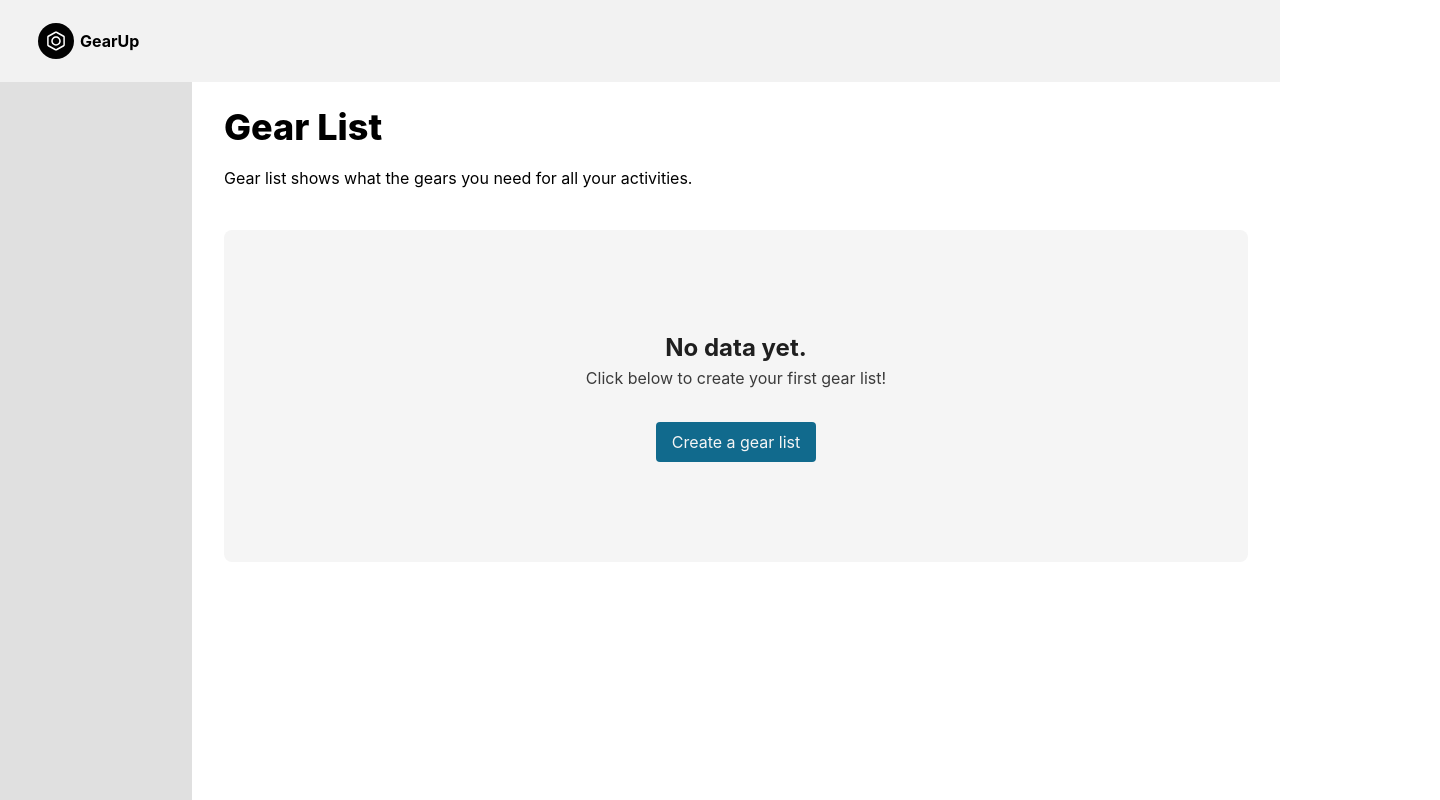
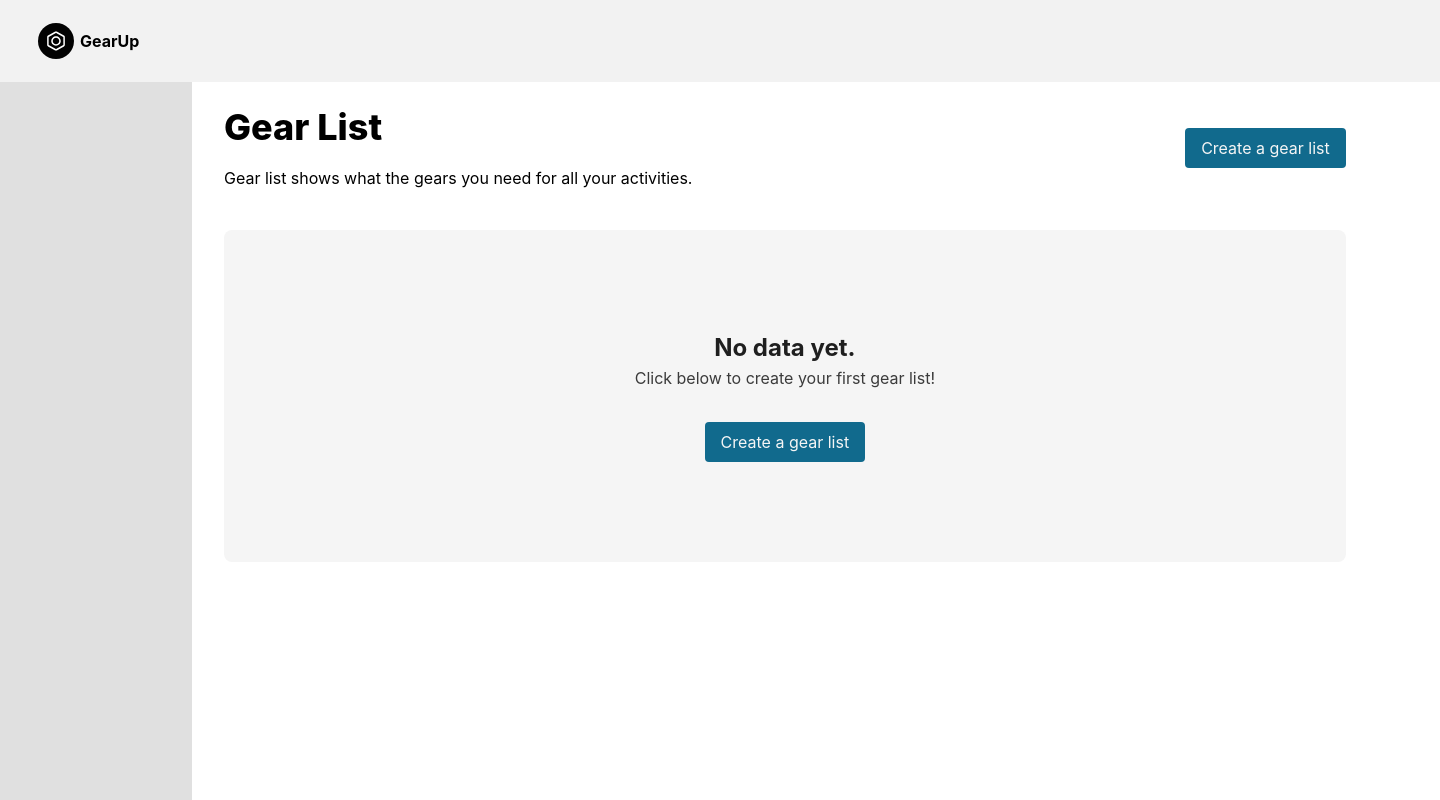
Before and after one commit to louislu3405/GearUp-frontend, a React (Create React App) app: page / in a window 1280 px wide. Shown: the whole page, 1440 px wide, since content can reach past the window. Built offline with nearby package versions, Linux system fonts and the light colour scheme; no server answers.

Commit message:
Update layout: Move create gear list button to top right and fix App min width

```diff
--- a/src/components/GearListView.js
+++ b/src/components/GearListView.js
@@ -1,6 +1,7 @@
 import CONSTANTS from "../constants";
 import { useState, useEffect, useRef } from "react";
 
+import style from "./GearListView.module.css";
 import Button, { BUTTON_TYPES, ICON_POSITION } from "./atomic/button/Button";
 import ContentTitle from "./ContentTitle";
 import NoGearList from "./layout/NoGearList";
@@ -97,14 +98,13 @@ export default function GearListView({
 
   return (
     <>
+      <div className={style["header-wrapper"]}>
         <ContentTitle
           title={"Gear List"}
           text={
             "Gear list shows what the gears you need for all your activities."
           }
         />
-      {userGearLists.filter((gearList) => !gearList.image).length !== 0 ? (
-        <>
         <div>
           <Button
             iconPosition={ICON_POSITION.NONE}
@@ -113,6 +113,11 @@ export default function GearListView({
             callBack={() => handleClickCreateGearList()}
           />
         </div>
+      </div>
+
+      {userGearLists.filter((gearList) => !gearList.image).length !== 0 ? (
+        <>
+
           <GearListTable
             gearLists={userGearLists}
             handleClickEdit={handleEditList}
--- /dev/null
+++ b/src/components/GearListView.module.css
@@ -0,0 +1,5 @@
+.header-wrapper {
+  display: flex;
+  justify-content: space-between;
+  align-items: center;
+}
--- a/src/index.css
+++ b/src/index.css
@@ -6,6 +6,7 @@ body {
 
 .App {
     min-height: 100vh;
+    min-width: 90rem;
     display: flex;
     flex-direction: column;
 }
```
Lines whose indentation alone changed are shown as unchanged.
